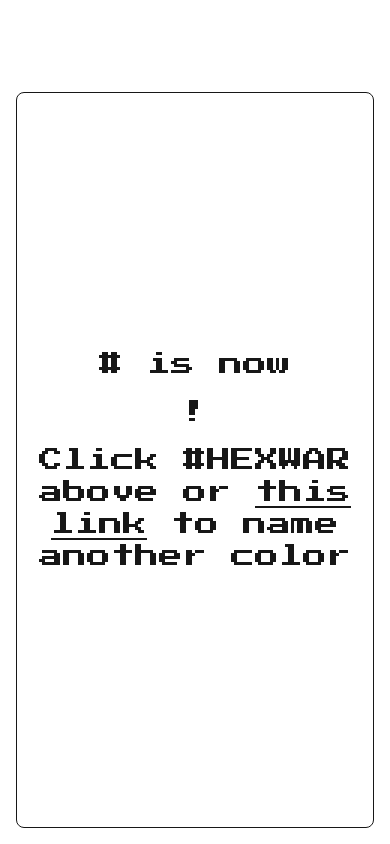
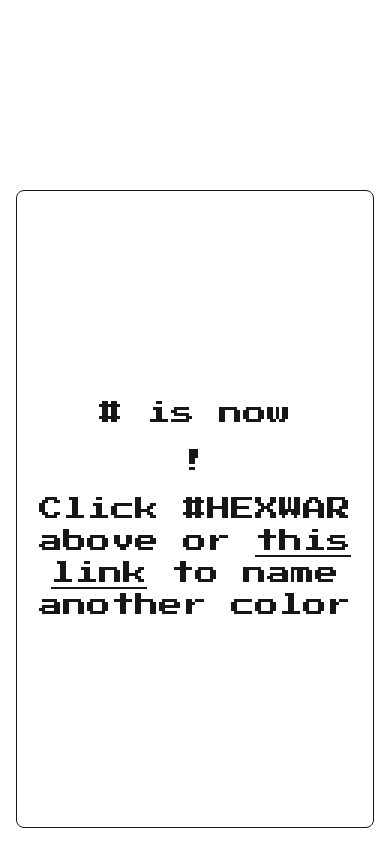
Before and after one commit to modamo-gh/hexwar, a Next.js app: page /success in a window 390 px wide. Built offline with nearby package versions, Linux system fonts and the light colour scheme; no server answers; the database is empty.

Commit message:
Fix heights of components so they don't resize

```diff
--- a/src/app/page.tsx
+++ b/src/app/page.tsx
@@ -4,13 +4,13 @@ import Header from "@/components/Header";
 import LeftPanel from "@/components/LeftPanel";
 import RightPanel from "@/components/RightPanel";
 import { useColor } from "@/context/ColorContext";
-import useWindowWidth from "@/hooks/useWindowWidth";
+import useWindowDimensions from "@/hooks/useWindowDimensions";
 import { useEffect } from "react";
 
 const Home = () => {
 	const { hex, setColor, setMessage } = useColor();
 
-	const width = useWindowWidth();
+	const { height, width } = useWindowDimensions();
 
 	useEffect(() => {
 		setColor();
@@ -27,14 +27,22 @@ const Home = () => {
 
 	return (
 		<div
-			className={`gap-2 grid grid-cols-2 grid-rows-5 min-h-dvh w-screen p-4`}
+			className={`flex flex-col gap-4 min-h-dvh w-screen p-4`}
 			style={{
 				backgroundColor: `#${hex}`
 			}}
 		>
 			<Header />
-			<LeftPanel />
-			<RightPanel />
+			<div
+				className="flex-1 gap-4 grid grid-cols-2 grid-rows-1 w-full"
+				style={{
+
+				height: height ? `${0.8 * (height - 16)}px` : "auto"
+			}}
+			>
+				<LeftPanel />
+				<RightPanel />
+			</div>
 		</div>
 	);
 };
--- a/src/components/Header.tsx
+++ b/src/components/Header.tsx
@@ -1,13 +1,13 @@
 "use client";
 
-import useWindowWidth from "@/hooks/useWindowWidth";
+import { useColor } from "@/context/ColorContext";
+import { useHexInput } from "@/context/HexInputContext";
+import useWindowDimensions from "@/hooks/useWindowDimensions";
 import { formatPrice } from "@/lib/format";
 import Link from "next/link";
 import { useEffect, useState } from "react";
+import HexInputGroup from "./HexInputGroup";
 import SearchIcon from "./icons/Search";
-import HexInputGroup from "./HexInputGroup";
-import { useHexInput } from "@/context/HexInputContext";
-import { useColor } from "@/context/ColorContext";
 
 const Header = () => {
 	const { color, hex, setColor } = useColor();
@@ -21,7 +21,7 @@ const Header = () => {
 	} | null>(null);
 	const [isSearching, setIsSearching] = useState(false);
 
-	const width = useWindowWidth();
+	const { height, width } = useWindowDimensions();
 
 	useEffect(() => {
 		const getStats = async () => {
@@ -37,8 +37,12 @@ const Header = () => {
 
 	return (
 		<header
-			className="border-2 col-span-2 grid grid-cols-7 lg:grid-cols-6 grid-rows-2 p-2 rounded-lg row-span-1"
-			style={{ borderColor: color, color }}
+			className="border-2 col-span-2 grid grid-cols-7 lg:grid-cols-6 grid-rows-2 p-2 rounded-lg"
+			style={{
+				borderColor: color,
+				color,
+				height: height ? `${0.2 * (height - 16)}px` : "auto"
+			}}
 		>
 			{width && width >= 1024 && (
 				<div className="col-span-2 flex flex-col gap-2 items-center justify-center row-span-2 text-center">
--- a/src/components/LeftPanel.tsx
+++ b/src/components/LeftPanel.tsx
@@ -1,6 +1,6 @@
 import { useColor } from "@/context/ColorContext";
 import { useHexInput } from "@/context/HexInputContext";
-import useWindowWidth from "@/hooks/useWindowWidth";
+import useWindowDimensions from "@/hooks/useWindowDimensions";
 import HexInputGroup from "./HexInputGroup";
 
 const LeftPanel = () => {
@@ -18,7 +18,7 @@ const LeftPanel = () => {
 
 	const { hexDigits, setHexDigits } = useHexInput();
 
-	const width = useWindowWidth();
+	const {width} = useWindowDimensions();
 
 	const handleColorSearch = async (c: string) => {
 		setColor(c);
@@ -28,7 +28,7 @@ const LeftPanel = () => {
 
 	return (
 		<div
-			className="border-2 col-span-1 gap-2 lg:grid grid-cols-1 grid-rows-5 hidden p-2 place-items-center row-span-4 rounded-lg"
+			className="border-2 col-span-1 gap-2 lg:grid grid-cols-1 grid-rows-5 hidden p-2 place-items-center row-span-1 rounded-lg"
 			style={{ borderColor: color }}
 		>
 			<div className="col-span-1 gap-2 grid grid-cols-9 grid-rows-1 h-full row-span-1">
--- a/src/components/RightPanel.tsx
+++ b/src/components/RightPanel.tsx
@@ -1,5 +1,5 @@
 import { useColor } from "@/context/ColorContext";
-import useWindowWidth from "@/hooks/useWindowWidth";
+import useWindowDimensions from "@/hooks/useWindowDimensions";
 import { convertToTitleCase, formatPrice } from "@/lib/format";
 import {
 	filter,
@@ -7,7 +7,7 @@ import {
 	isValidName,
 	validCharacters
 } from "@/lib/validation";
-import { useState } from "react";
+import { useEffect, useRef, useState } from "react";
 import DownArrow from "./icons/DownArrow";
 import UpArrow from "./icons/UpArrow";
 
@@ -28,11 +28,20 @@ const RightPanel = () => {
 		suggestions
 	} = useColor();
 
+	const ref = useRef<HTMLDivElement | null>(null);
+
 	const [customName, setCustomName] = useState("");
+	const [height, setHeight] = useState<number | undefined>(undefined);
 	const [isExpanded, setIsExpanded] = useState(false);
 	const [priceInput, setPriceInput] = useState("");
 
-	const width = useWindowWidth();
+	const { width } = useWindowDimensions();
+
+	useEffect(() => {
+		if (ref) {
+			setHeight(ref.current?.clientHeight);
+		}
+	}, []);
 
 	const handleNameSelection = async (suggestion: string) => {
 		suggestion = convertToTitleCase(suggestion);
@@ -70,11 +79,22 @@ const RightPanel = () => {
 
 	return (
 		<div
-			className="border-2 col-span-2 lg:col-span-1 flex flex-col gap-2 lg:grid lg:grid-cols-1 lg:grid-rows-2 items-center justify-around p-2 row-span-4 rounded-lg"
+			className="border-2 col-span-2 lg:col-span-1 flex flex-col gap-2 lg:grid lg:grid-cols-1 lg:grid-rows-2 items-center p-2 row-span-1 rounded-lg"
+			ref={ref}
 			style={{ borderColor: color }}
 		>
 			{width && width < 1024 && (
-				<div className="flex flex-col gap-2 items-center justify-center row-span-2 w-full">
+				<div
+					className="flex flex-col gap-2 items-center justify-around row-span-2 w-full"
+					style={
+						width && width < 1024
+							? {
+									height:
+										height && `${(height - 16 - 48) / 2}px`
+							  }
+							: undefined
+					}
+				>
 					<p
 						className="text-center lg:text-xl w-4/5"
 						style={{
@@ -208,7 +228,14 @@ const RightPanel = () => {
 				</ul>
 			</div>
 			<div
-				className={`flex flex-col flex-1 gap-2 lg:h-full items-center justify-around lg:row-span-1 w-full`}
+				className={`flex flex-col gap-2 lg:h-full items-center justify-around lg:row-span-1 w-full`}
+				style={
+					width && width < 1024
+						? {
+								height: height && `${(height - 16 - 48) / 2}px`
+						  }
+						: undefined
+				}
 			>
 				<input
 					aria-label="Custom color name"
--- a/src/context/ColorContext.tsx
+++ b/src/context/ColorContext.tsx
@@ -1,6 +1,6 @@
 "use client";
 
-import useWindowWidth from "@/hooks/useWindowWidth";
+import useWindowDimensions from "@/hooks/useWindowDimensions";
 import { convertToTitleCase } from "@/lib/format";
 import { useRouter } from "next/navigation";
 import {
@@ -54,7 +54,7 @@ export const ColorProvider: React.FC<{ children: ReactNode }> = ({
 	});
 	const [suggestions, setSuggestions] = useState<string[]>([]);
 
-	const width = useWindowWidth();
+	const { width } = useWindowDimensions();
 
 	const convertHexToRGB = (hex: string) => {
 		const color: Color = { red: 0, green: 0, blue: 0 };
--- a/src/hooks/useWindowWidth.ts
+++ b/src/hooks/useWindowDimensions.ts
@@ -2,11 +2,13 @@
 
 import { useEffect, useState } from "react";
 
-const useWindowWidth = () => {
+const useWindowDimensions = () => {
+	const [height, setHeight] = useState<number | undefined>(undefined);
 	const [width, setWidth] = useState<number | undefined>(undefined);
 
 	useEffect(() => {
 		const onResize = () => {
+			setHeight(window.innerHeight);
 			setWidth(window.innerWidth);
 		};
 
@@ -17,7 +19,7 @@ const useWindowWidth = () => {
 		return () => window.removeEventListener("resize", onResize);
 	}, []);
 
-	return width;
+	return { height, width };
 };
 
-export default useWindowWidth;
+export default useWindowDimensions;
```
